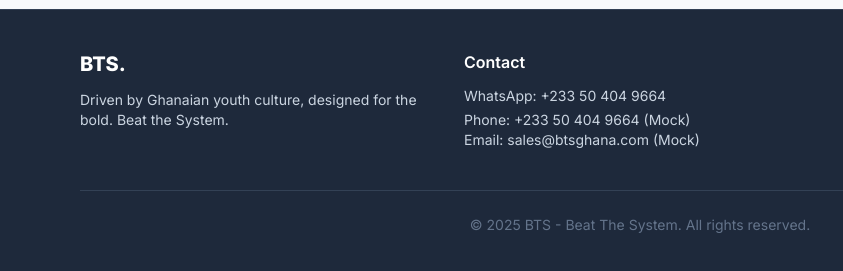
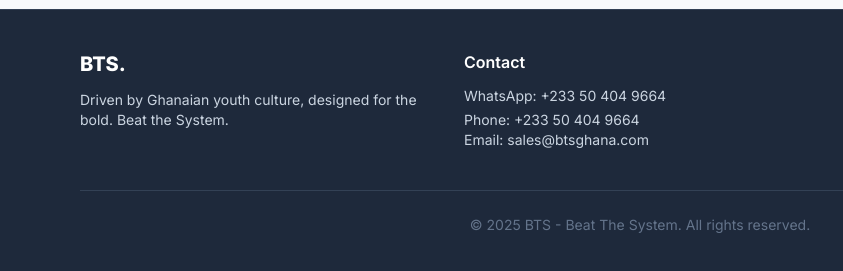
Before and after one commit to Dennis-Abaah/bts, a plain HTML site: page index.html in a window 1280 px wide. Shown: the part 901-1172 px from the top of the page, 0-843 px from the left. Drawn offline with nearby package versions, Linux system fonts and the light colour scheme.

Commit message:
Update index.html

```diff
--- a/index.html
+++ b/index.html
@@ -84,8 +84,8 @@
                     <h4 class="font-semibold text-white mb-3">Contact</h4>
                     <!-- UPDATED: Made phone number clickable for WhatsApp/call -->
                     <a href="https://wa.me/233504049664" target="_blank" class="text-sm text-slate-300 hover:text-indigo-400 transition block">WhatsApp: +233 50 404 9664</a>
-                    <a href="tel:+233504049664" class="text-sm text-slate-300 hover:text-indigo-400 transition block mt-1">Phone: +233 50 404 9664 (Mock)</a>
-                    <p class="text-sm">Email: sales@btsghana.com (Mock)</p>
+                    <a href="tel:+233504049664" class="text-sm text-slate-300 hover:text-indigo-400 transition block mt-1">Phone: +233 50 404 9664 </a>
+                    <p class="text-sm">Email: sales@btsghana.com</p>
                 </div>
                 <div>
                     <h4 class="font-semibold text-white mb-3">Follow Us</h4>
```
